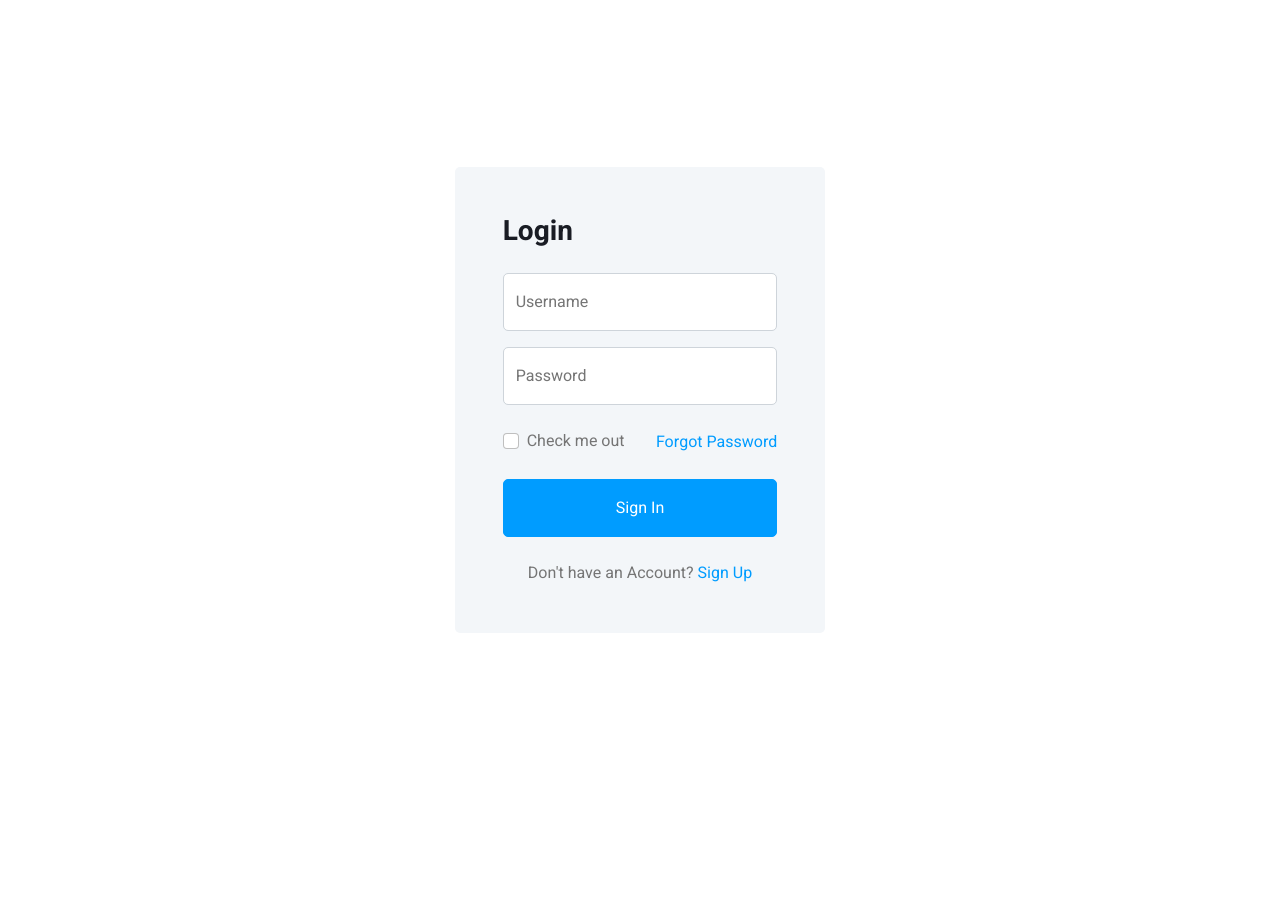
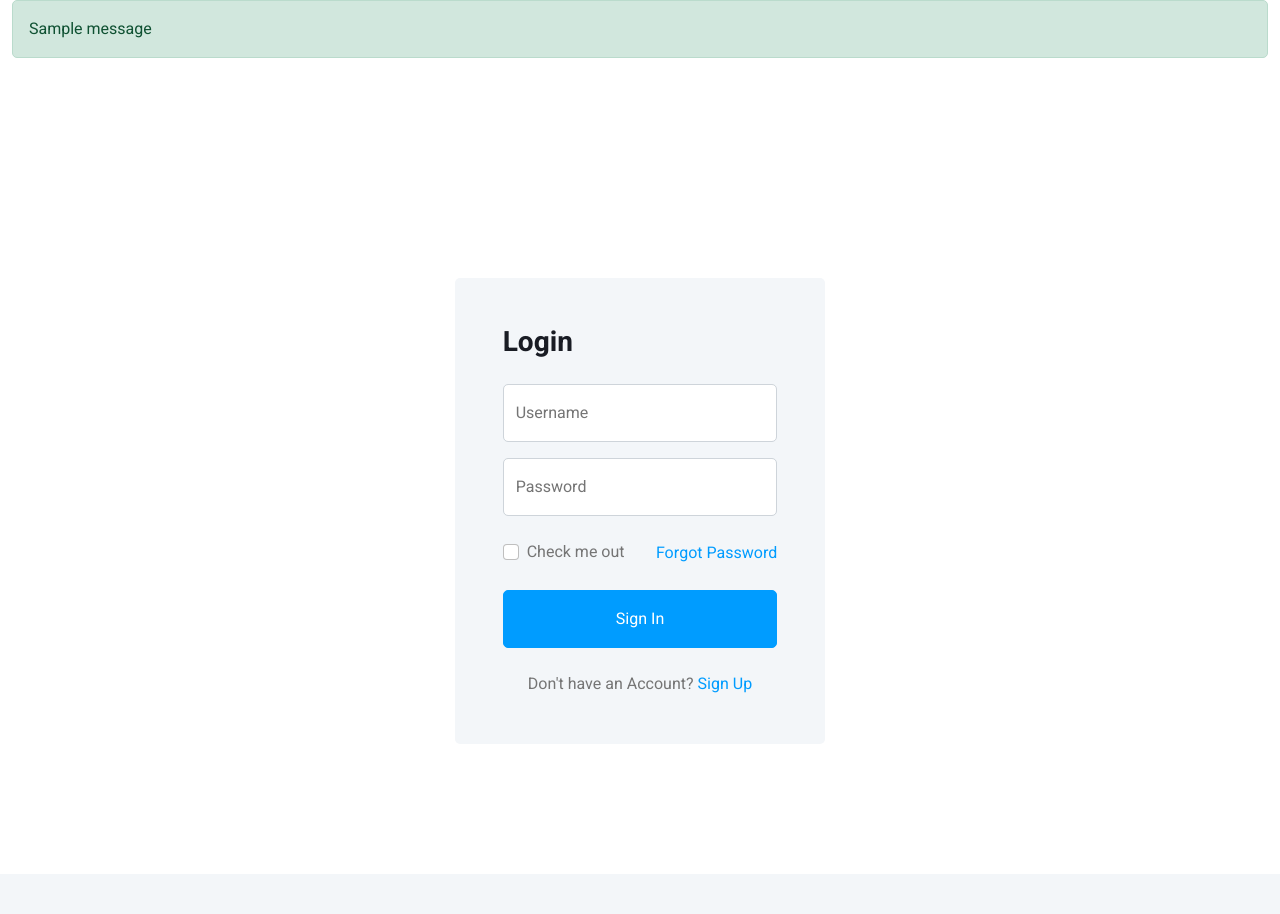
Before and after one commit to sahib015/DutchPoliceInternetForensics, a Django app: page /government/login in a window 1280 px wide. Shown: the top 914 px of the page. Before the commit the page ends 582 px from the top, so only its background shows below. Run offline with Django 4.2, Linux system fonts and the light colour scheme; one stand-in notice (Sample message) is shown; some libraries are stand-ins or nearby versions.

Commit message:
messages display added
Flash messages added to login page

```diff
--- a/DutchPoliceSystem/templates/base.html
+++ b/DutchPoliceSystem/templates/base.html
@@ -176,7 +176,7 @@
                         <div class="dropdown-menu dropdown-menu-end bg-light border-0 rounded-0 rounded-bottom m-0">
                             <a href="#" class="dropdown-item">My Profile</a>
                             <a href="#" class="dropdown-item">Settings</a>
-                            <a href="{% url 'logout' %" class="dropdown-item">Log Out</a>
+                            <a href="{% url 'logout' %}" class="dropdown-item">Log Out</a>
                         </div>
                     </div>
                 </div>
--- a/DutchPoliceSystem/templates/policeUsers/login.html
+++ b/DutchPoliceSystem/templates/policeUsers/login.html
@@ -43,11 +43,20 @@
         <!-- Spinner End -->
 
 
+
         <!-- Sign In Start -->
         <div class="container-fluid">
+            <div>
+              {% if messages %}
+                {% for message in messages %}
+                  <div class="alert alert-{{message.tags}}">{{message}}</div>
+                {% endfor %}
+              {% endif %}
+            </div>
             <div class="row h-100 align-items-center justify-content-center" style="min-height: 100vh;">
                 <div class="col-12 col-sm-8 col-md-6 col-lg-5 col-xl-4">
                     <div class="bg-light rounded p-4 p-sm-5 my-4 mx-3">
+
                         <div class="d-flex align-items-center justify-content-between mb-3">
                             <h3>Login</h3>
                         </div>
```
Also changed, not shown: DutchPoliceSystem/dutchPoliceSystemDb.sqlite3.
